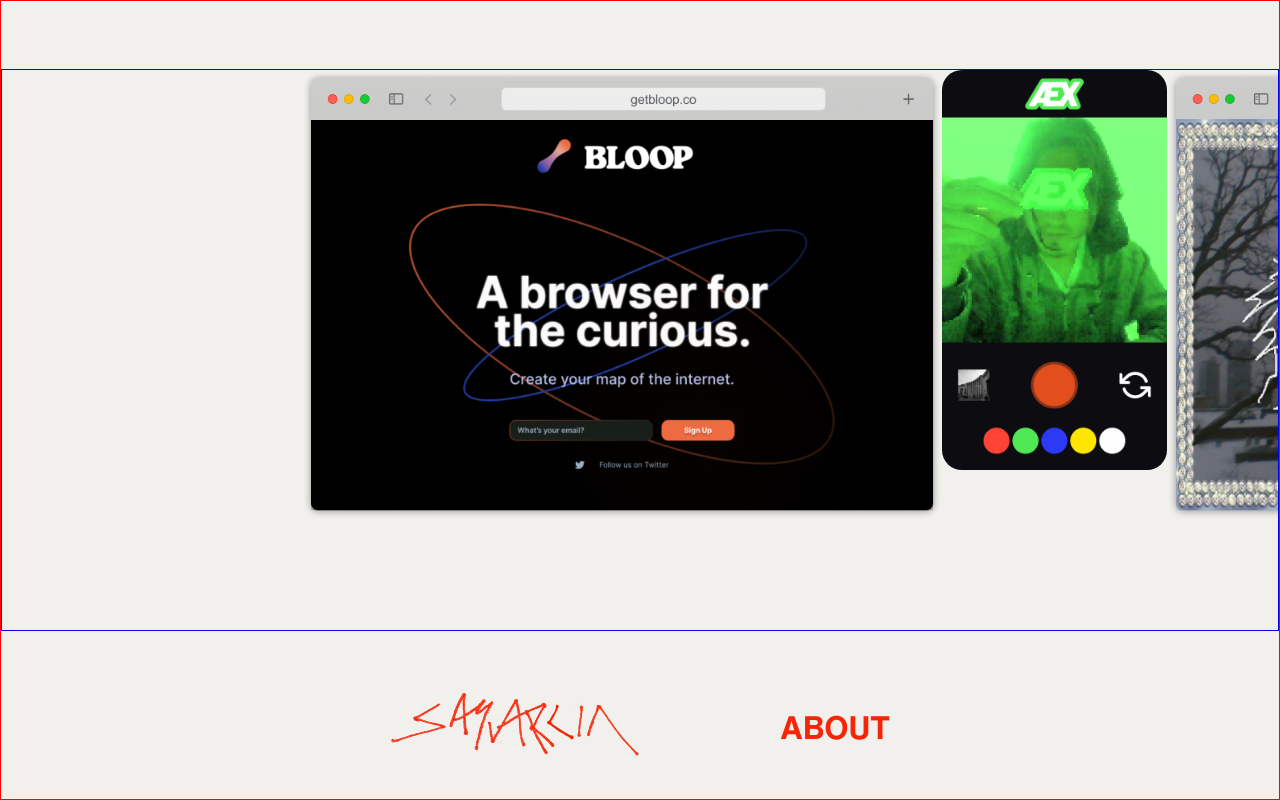
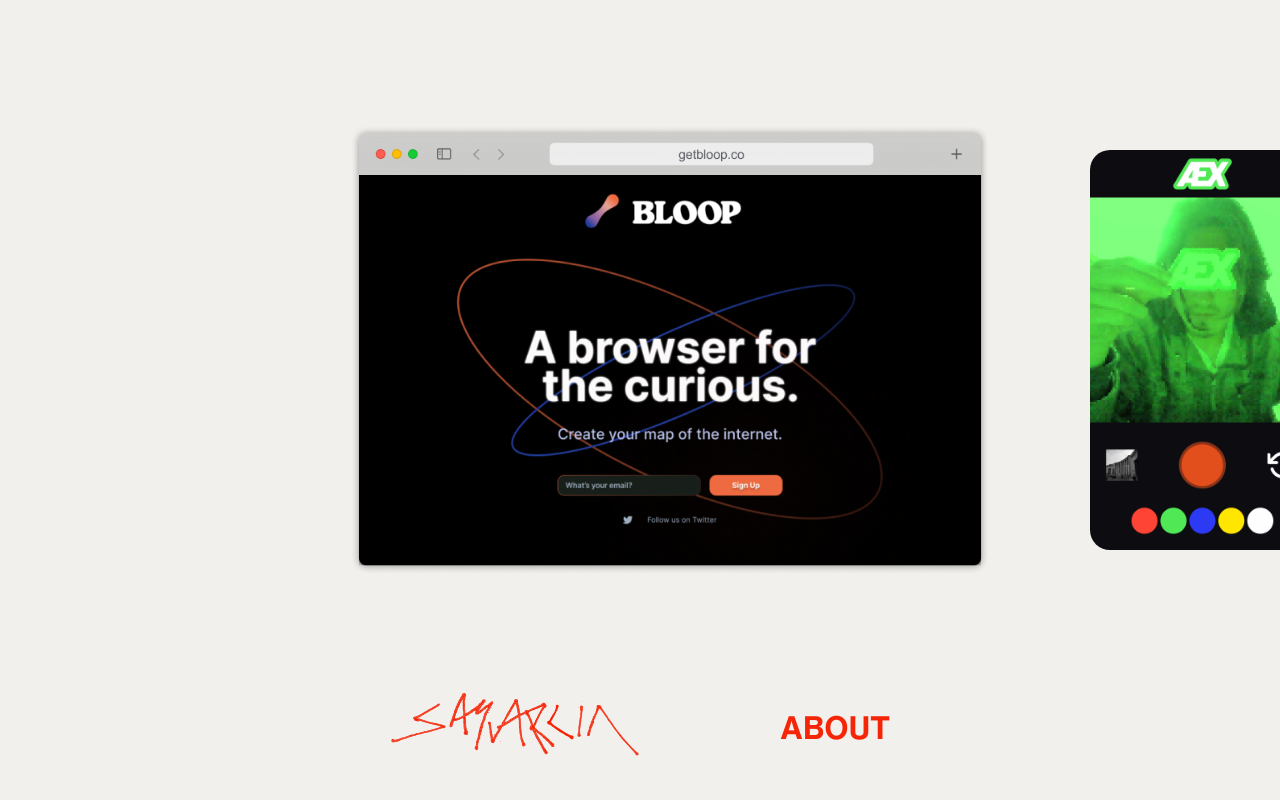
Before and after one commit to samvarcia/samvarcia, a Next.js app: page / in a window 1280 px wide. Built offline with nearby package versions, Linux system fonts and the light colour scheme.

Commit message:
back to normal

```diff
--- a/src/app/components/Flow.jsx
+++ b/src/app/components/Flow.jsx
@@ -24,18 +24,17 @@ export default function Flow() {
     if (flowbar) {
       flowbar.scrollLeft += evt.deltaY;
     }
+    // console.log("WHEEL");
   };
 
   return (
     <div className={styles.flowwrap}>
-      <motion.div className={styles.drag} ref={constraintsRef}>
       <motion.div
-          // className={styles.flow}
-          // style={scaleX && scaleY}
+        className={styles.flow}
+        style={scaleX || scaleY}
         ref={flowRef}
         onWheel={handleWheel}
-          drag="x"
-          dragConstraints={constraintsRef}
+
         // dragConstraints={{ left: -100000, right: 0 }}
         // dragConstraints={{ left: 0, right: "200vw" }}
         // onMeasureDragConstraints={console.log}
@@ -102,7 +101,6 @@ export default function Flow() {
           priority
         />
       </motion.div>
-      </motion.div>
     </div>
   );
 }
--- a/src/app/components/Flow.module.css
+++ b/src/app/components/Flow.module.css
@@ -1,5 +1,4 @@
 .flowwrap {
-  border: 1px solid red;
   height: 100vh;
   display: flex;
   flex-direction: column;
@@ -7,9 +6,8 @@
   max-width: 100%;
 }
 
-.drag {
+.flow {
   width: 100%;
-  border: 1px solid blue;
   margin-bottom: 100px;
   display: flex;
   align-items: center;
@@ -21,11 +19,10 @@
 
 .drag div {
   display: flex;
+  align-items: center;
 }
 
-
-
-.drag::-webkit-scrollbar {
+.flow::-webkit-scrollbar {
   display: none;
 }
 
```
Lines whose indentation alone changed are shown as unchanged.
